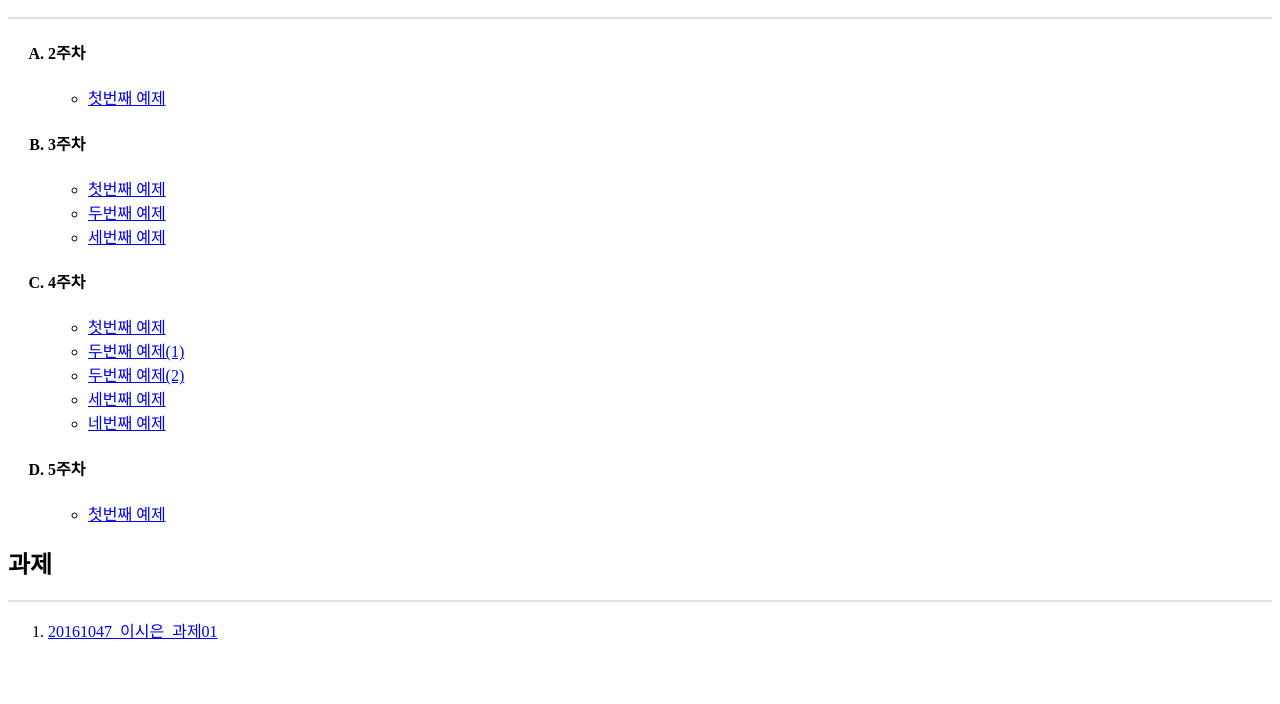
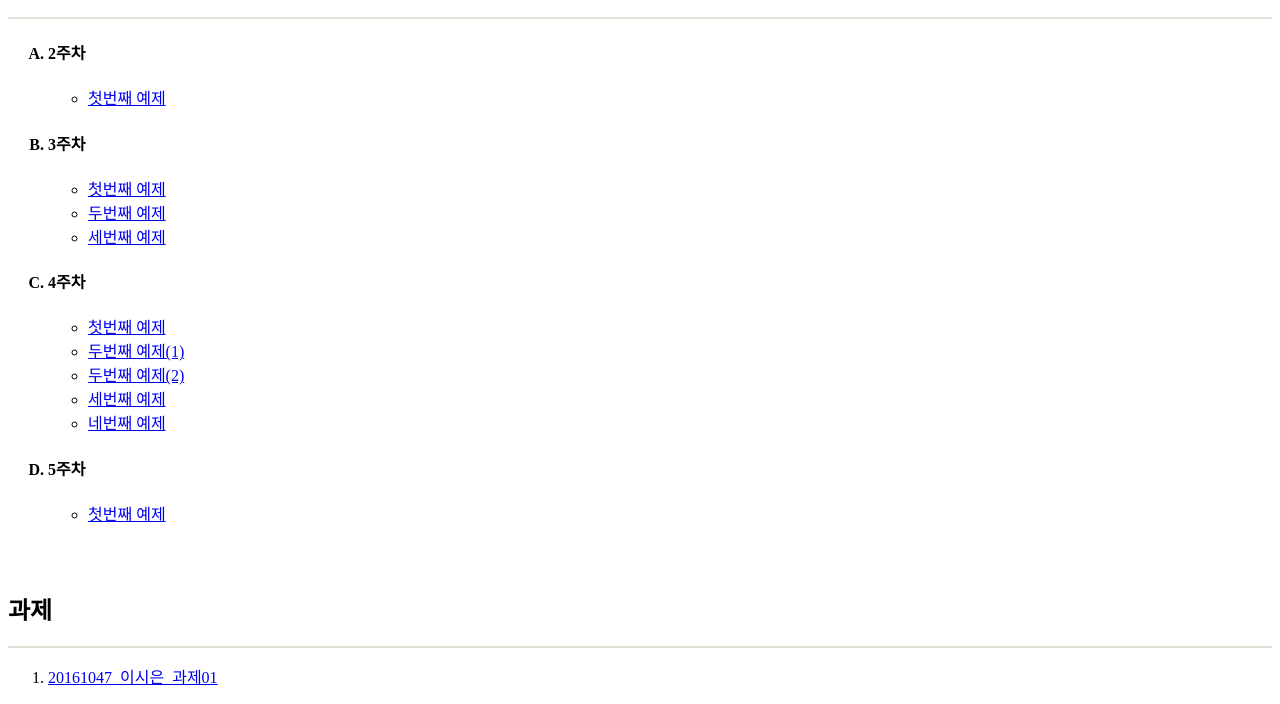
Before and after one commit to 20161047/ds_20161047, a plain HTML site: page index.html in a window 1280 px wide. Shown: the part 127-831 px from the top of the page. Before the commit the page ends 800 px from the top, so only its background shows below. Drawn offline with Linux system fonts and the light colour scheme.

Commit message:
git commit --allow-empty -m "rebuild" git push origin master

```diff
--- a/index.html
+++ b/index.html
@@ -8,6 +8,7 @@
 
    .header {width: 100%; height: 15%; background: #0dcaf0;}
    .hr1 {background-color: #dee2d6; border: 0px; height: 2px;}
+   .hr2 {background-color: white; border: 0px; height: 30px;}
    .hr3 {background-color: #dee2d6; border: 0px; height: 2px;}
 
 </style>
@@ -51,6 +52,7 @@
 
     </ol>
 
+<hr class="hr2">
 
 <h2>과제</h2>
 <hr class="hr3">
```
